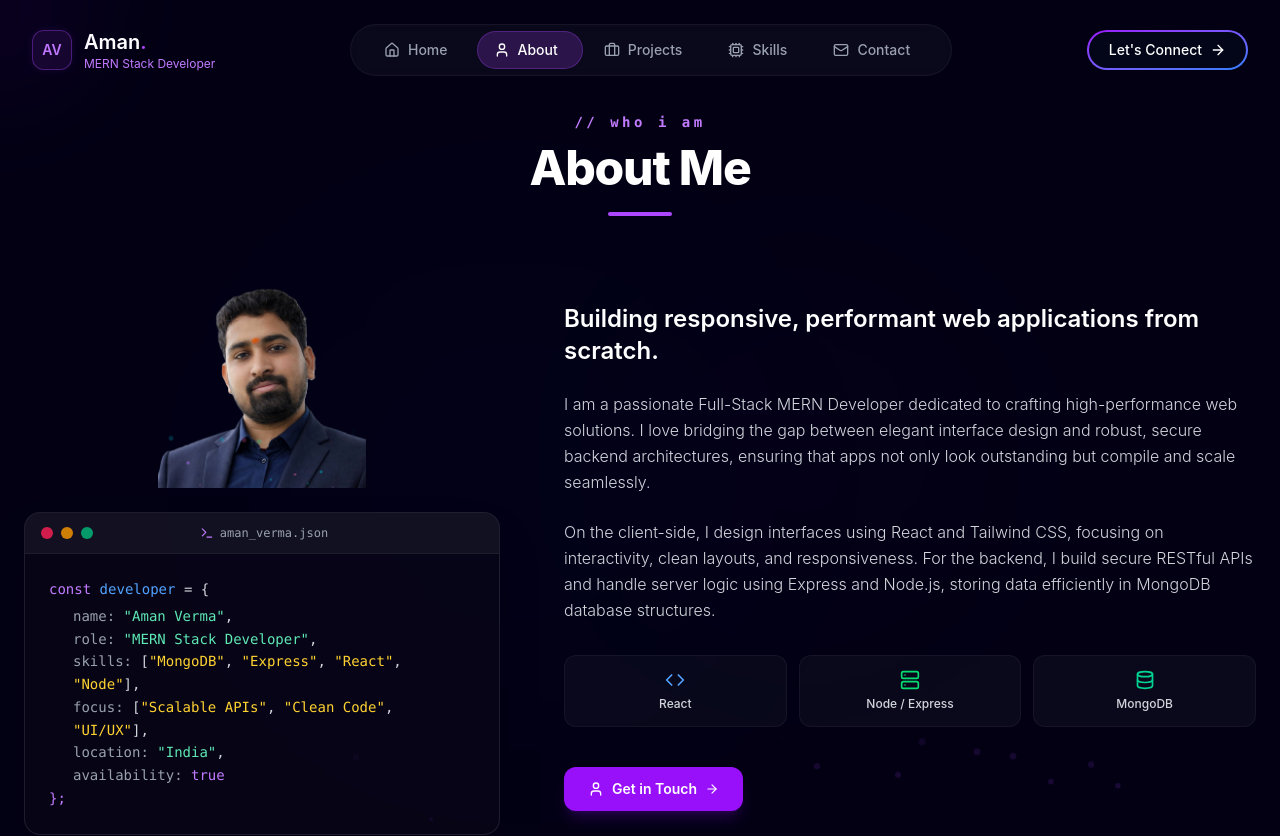
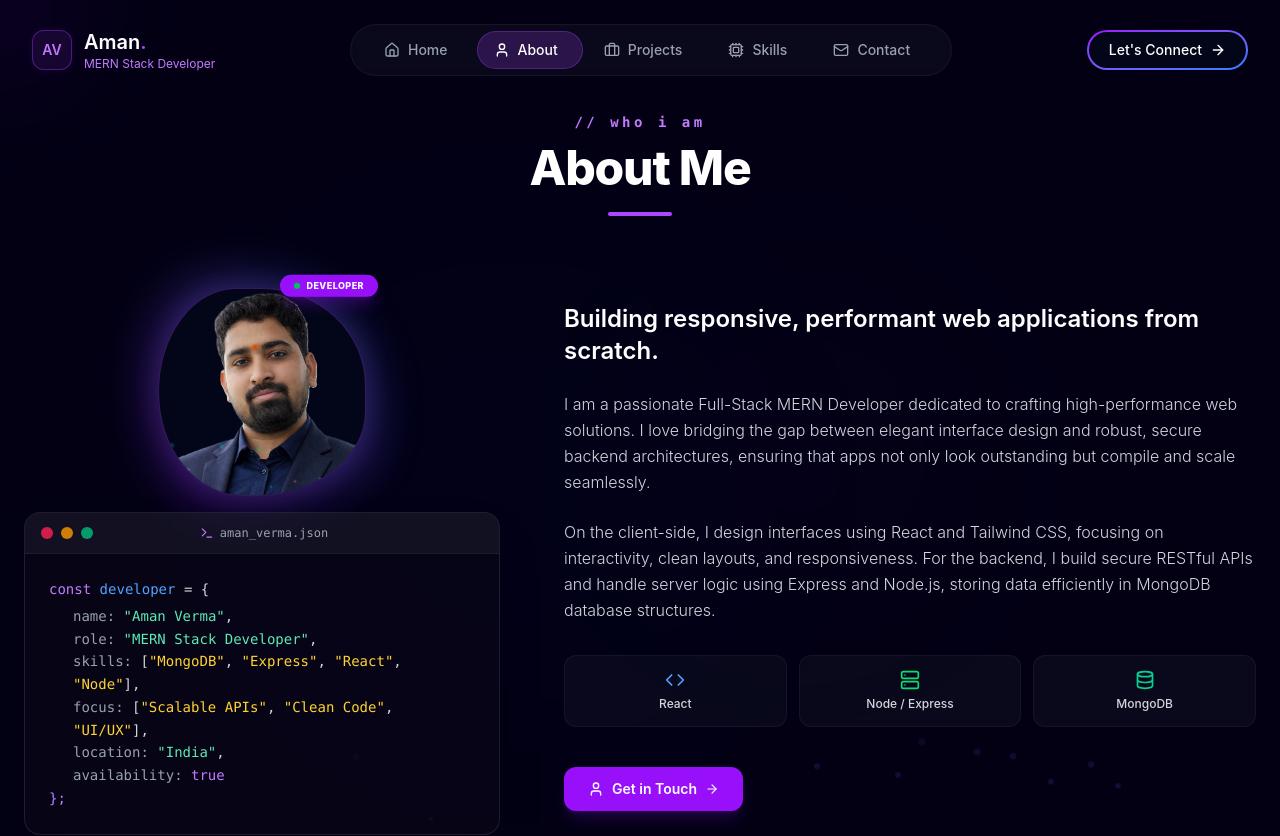
Before and after one commit to Amanverma45/AmanVerma_portfolio, a React app: page /about in a window 1280 px wide. Shown: the top 836 px of the page. Built offline with nearby package versions, Linux system fonts and the light colour scheme; the HTML template or start-up script is replaced by a standard one.

Commit message:
Design: Implement custom live liquid morphing animation with glowing backdrop on profile picture

```diff
--- a/src/Components/About.jsx
+++ b/src/Components/About.jsx
@@ -27,20 +27,29 @@ const About = () => {
                     {/* Left Column: Profile Picture & Terminal Mockup */}
                     <div className="lg:col-span-5 flex flex-col space-y-6 items-center animate-fade-in" style={{ animationDelay: '0.2s' }}>
 
-                        {/* Profile Image Container - Seamless w-52 Square Aspect on Desktop and Mobile */}
-                        <div className="relative group w-52 h-52 overflow-hidden bg-transparent transition-all duration-500 hover:scale-[1.02]">
+                         {/* Live Morphing Profile Image Container */}
+                        <div className="relative w-56 h-56 flex items-center justify-center group mb-2">
+                            {/* Dynamic Glowing Live Backdrop (Rotates and Morphs) */}
+                            <div className="absolute inset-0 bg-gradient-to-tr from-purple-600 to-blue-500 rounded-3xl opacity-35 blur-xl group-hover:opacity-60 transition-opacity duration-500 animate-morph" style={{ animationDelay: '1s' }} />
+
+                            {/* Inner Profile frame (Slowly morphs shape) */}
+                            <div className="relative w-52 h-52 overflow-hidden border border-purple-500/30 group-hover:border-purple-500/60 shadow-[0_0_30px_rgba(168,85,247,0.15)] transition-all duration-500 animate-morph bg-slate-950">
                                 {/* User Profile Image */}
                                 <img
                                     src="/profile.png"
                                     alt="Aman Verma"
-                                className="w-full h-full object-cover object-top filter brightness-[0.98] contrast-[1.04] saturate-[1.02] transition-all duration-500 group-hover:scale-105"
+                                    className="w-full h-full object-cover object-top filter brightness-[0.98] contrast-[1.04] saturate-[1.02] transition-all duration-500 scale-105 group-hover:scale-110"
                                     onError={(e) => {
                                         // Fallback UI placeholder if profile.png is missing
                                         e.target.src = 'https://images.unsplash.com/photo-1539571696357-5a69c17a67c6?q=80&w=400&auto=format&fit=crop'
                                     }}
                                 />
-                            {/* Ambient overlay */}
-                            <div className="absolute inset-0 bg-gradient-to-t from-slate-950/40 via-transparent to-transparent opacity-0 group-hover:opacity-100 transition-opacity duration-300" />
+
+                                {/* Ambient gradient overlay */}
+                                <div className="absolute inset-0 bg-gradient-to-t from-slate-950/40 via-transparent to-transparent opacity-0 group-hover:opacity-100 transition-opacity duration-300 pointer-events-none" />
+
+                                {/* Light sheen sweep effect on hover */}
+                                <div className="absolute inset-0 bg-gradient-to-r from-transparent via-white/20 to-transparent -translate-x-full group-hover:translate-x-full transition-transform duration-1000 ease-out pointer-events-none" />
 
                                 {/* Multi-colored Neon Glowing Particles - Bottom 30% only */}
                                 <div className="absolute bottom-0 left-0 right-0 h-[30%] overflow-hidden pointer-events-none select-none z-10">
@@ -59,6 +68,16 @@ const About = () => {
                                             />
                                         )
                                     })}
+                                </div>
+                            </div>
+
+                            {/* Floating Status Badge (Live Status) */}
+                            <div className="absolute -top-1 -right-1 px-3.5 py-1 bg-purple-600 hover:bg-purple-500 text-white rounded-full text-[9px] font-extrabold tracking-wider uppercase animate-bounce-slow flex items-center gap-1.5 shadow-lg shadow-purple-600/30 z-20 select-none">
+                                <span className="relative flex h-1.5 w-1.5">
+                                    <span className="animate-ping absolute inline-flex h-full w-full rounded-full bg-green-400 opacity-75"></span>
+                                    <span className="relative inline-flex rounded-full h-1.5 w-1.5 bg-green-500"></span>
+                                </span>
+                                Developer
                             </div>
                         </div>
 
--- a/src/index.css
+++ b/src/index.css
@@ -12,6 +12,7 @@
   --animate-spin-slow: spin 20s linear infinite;
   --animate-spin-normal: spin 12s linear infinite;
   --animate-spin-reverse-normal: spin 12s linear infinite reverse;
+  --animate-morph: morph 8s ease-in-out infinite;
   --animate-bounce-slow: bounce-slow 3s ease-in-out infinite;
   --animate-sparkle: sparkle 2.5s ease-in-out infinite;
   --animate-sparkle-bg: sparkle-bg 4s ease-in-out infinite;
@@ -20,6 +21,10 @@
   @keyframes fade-in {
     from { opacity: 0; transform: translateY(10px); }
     to { opacity: 1; transform: translateY(0); }
+  }
+  @keyframes morph {
+    0%, 100% { border-radius: 60% 40% 30% 70% / 60% 30% 70% 40%; }
+    50% { border-radius: 30% 60% 70% 30% / 50% 60% 30% 60%; }
   }
   @keyframes slide-down {
     from { transform: translateY(-100%); }
```
Lines whose indentation alone changed are shown as unchanged.
